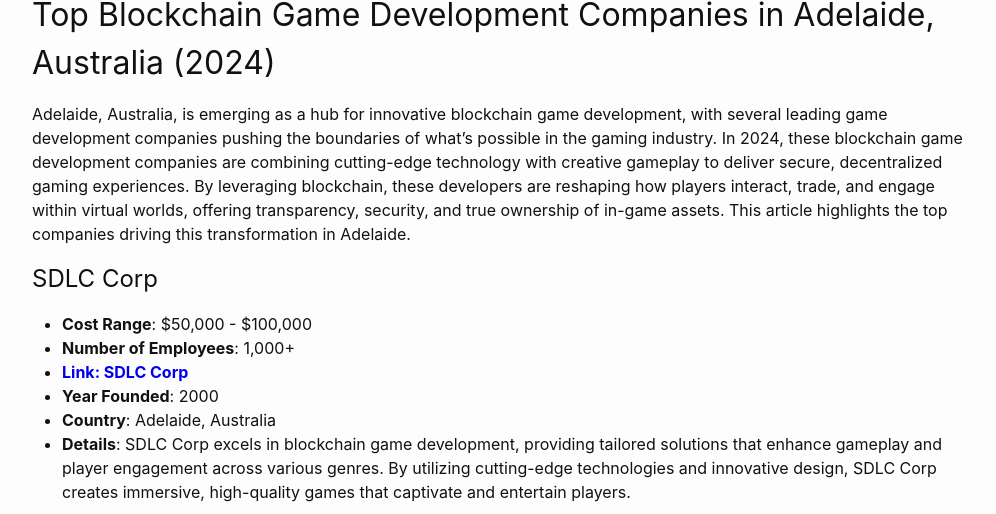
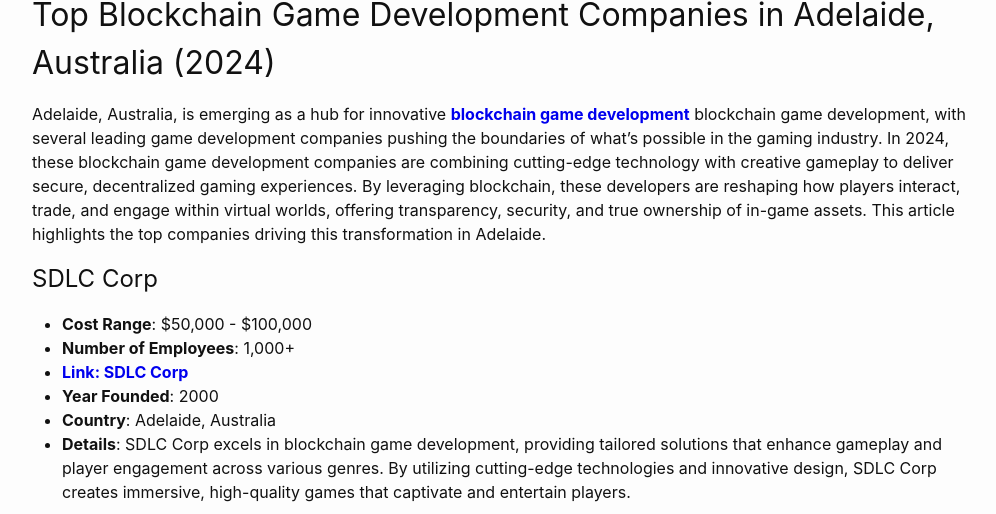
Before and after one commit to samcorp024/jekyll, a Jekyll site: the page built from _posts/2024-09-23-Top-Blockchain-Game-Development-Companies-in-Adelaide-Australia-in-2024.md, in a window 1280 px wide and 900 px high, cut to the strip 386-900 px from the top of the window. Shown: the whole strip, without its empty margins (138-1134 px from the left). Built offline with Jekyll 4.4.1, drawn with Linux system fonts in a browser that asks for light colours.

Commit message:
Update 2024-09-23-Top-Blockchain-Game-Development-Companies-in-Adelaide-Australia-in-2024.md

```diff
--- a/_posts/2024-09-23-Top-Blockchain-Game-Development-Companies-in-Adelaide-Australia-in-2024.md
+++ b/_posts/2024-09-23-Top-Blockchain-Game-Development-Companies-in-Adelaide-Australia-in-2024.md
@@ -17,7 +17,7 @@
 
 # Top Blockchain Game Development Companies in Adelaide, Australia (2024)
 
-Adelaide, Australia, is emerging as a hub for innovative blockchain game development, with several leading game development companies pushing the boundaries of what’s possible in the gaming industry. In 2024, these blockchain game development companies are combining cutting-edge technology with creative gameplay to deliver secure, decentralized gaming experiences. By leveraging blockchain, these developers are reshaping how players interact, trade, and engage within virtual worlds, offering transparency, security, and true ownership of in-game assets. This article highlights the top companies driving this transformation in Adelaide.
+Adelaide, Australia, is emerging as a hub for innovative **[blockchain game development]([https://sdlccorp.com/](https://sdlccorp.com/services/games/blockchain-game-development-company/))**  blockchain game development, with several leading game development companies pushing the boundaries of what’s possible in the gaming industry. In 2024, these blockchain game development companies are combining cutting-edge technology with creative gameplay to deliver secure, decentralized gaming experiences. By leveraging blockchain, these developers are reshaping how players interact, trade, and engage within virtual worlds, offering transparency, security, and true ownership of in-game assets. This article highlights the top companies driving this transformation in Adelaide.
 
 ## SDLC Corp
 
```
